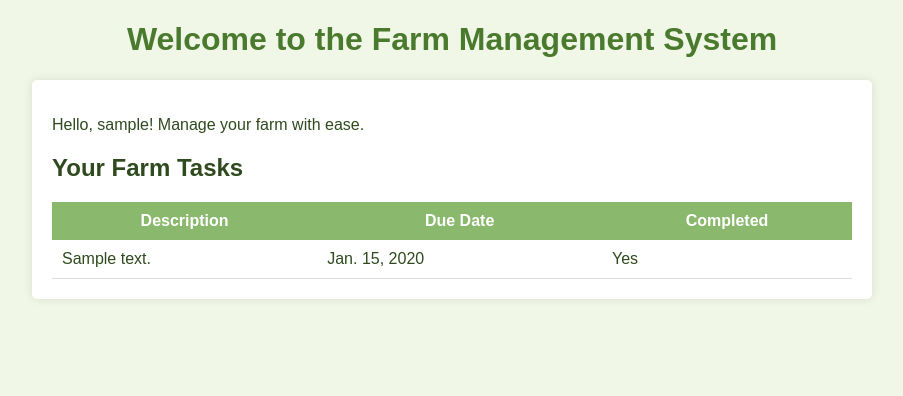
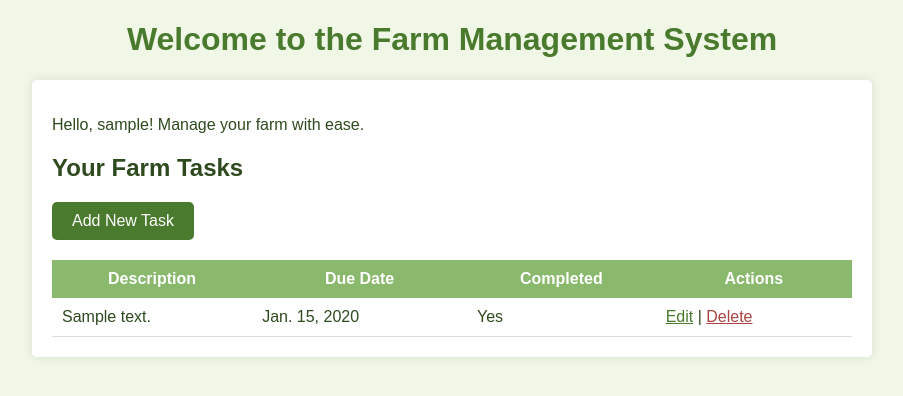
Before and after one commit to namirayounus/FMSP, a Django app: page / in a window 1280 px wide. Shown: the part 58-454 px from the top of the page, without its empty margins (188-1091 px from the left). Run offline with Django 5.2, Linux system fonts and the light colour scheme; a user stored in the database is signed in; tables that the repository leaves empty hold one stand-in row (values such as "Sample post").

Commit message:
Step 4: Add CRUD functionality for tasks

```diff
--- a/farm/templates/farm/home.html
+++ b/farm/templates/farm/home.html
@@ -4,25 +4,29 @@
     {% if user.is_authenticated %}
         <p>Hello, {{ user.username }}! Manage your farm with ease.</p>
         <h2>Your Farm Tasks</h2>
+        <a href="{% url 'task_create' %}" style="display: inline-block; background-color: #4a7a2e; color: white; padding: 10px 20px; border-radius: 5px; text-decoration: none; margin-bottom: 20px;">Add New Task</a>
         {% if tasks %}
             <table style="width: 100%; border-collapse: collapse;">
                 <tr style="background-color: #8ab86d; color: white;">
                     <th style="padding: 10px;">Description</th>
                     <th style="padding: 10px;">Due Date</th>
                     <th style="padding: 10px;">Completed</th>
+                    <th style="padding: 10px;">Actions</th>
                 </tr>
                 {% for task in tasks %}
                     <tr style="border-bottom: 1px solid #ddd;">
                         <td style="padding: 10px;">{{ task.description }}</td>
                         <td style="padding: 10px;">{{ task.due_date }}</td>
+                        <td style="padding: 10px;">{% if task.completed %}Yes{% else %}No{% endif %}</td>
                         <td style="padding: 10px;">
-                            {% if task.completed %}Yes{% else %}No{% endif %}
+                            <a href="{% url 'task_update' task.id %}" style="color: #4a7a2e;">Edit</a> |
+                            <a href="{% url 'task_delete' task.id %}" style="color: #a94442;">Delete</a>
                         </td>
                     </tr>
                 {% endfor %}
             </table>
         {% else %}
-            <p>No tasks yet. Add some in the admin panel!</p>
+            <p>No tasks yet. Start by adding one!</p>
         {% endif %}
     {% else %}
         <p>Please log in or register to manage your farm.</p>
--- a/farm/urls.py
+++ b/farm/urls.py
@@ -6,4 +6,7 @@ urlpatterns = [
     path('', views.home, name='home'),
     path('register/', views.register, name='register'),
     path('logout/', views.logout_user, name='logout'),
+    path('task/new/', views.task_create, name='task_create'),
+    path('task/<int:task_id>/update/', views.task_update, name='task_update'),
+    path('task/<int:task_id>/delete/', views.task_delete, name='task_delete'),
 ]
--- a/farm/views.py
+++ b/farm/views.py
@@ -1,7 +1,9 @@
 from django.shortcuts import render, redirect
 from django.contrib.auth.forms import UserCreationForm
 from django.contrib.auth import login, logout
+from django.contrib.auth.decorators import login_required
 from .models import Task
+from .forms import TaskForm
 
 def home(request):
     if request.user.is_authenticated:
@@ -24,3 +26,36 @@ def register(request):
 def logout_user(request):
     logout(request)
     return redirect('farm:home')
+
+@login_required
+def task_create(request):
+    if request.method == 'POST':
+        form = TaskForm(request.POST)
+        if form.is_valid():
+            task = form.save(commit=False)
+            task.user = request.user
+            task.save()
+            return redirect('home')
+    else:
+        form = TaskForm()
+    return render(request, 'farm/task_form.html', {'form': form, 'action': 'Create'})
+
+@login_required
+def task_update(request, task_id):
+    task = Task.objects.get(id=task_id, user=request.user)
+    if request.method == 'POST':
+        form = TaskForm(request.POST, instance=task)
+        if form.is_valid():
+            form.save()
+            return redirect('home')
+    else:
+        form = TaskForm(instance=task)
+    return render(request, 'farm/task_form.html', {'form': form, 'action': 'Update'})
+
+@login_required
+def task_delete(request, task_id):
+    task = Task.objects.get(id=task_id, user=request.user)
+    if request.method == 'POST':
+        task.delete()
+        return redirect('home')
+    return render(request, 'farm/task_confirm_delete.html', {'task': task})
```
Also changed, not shown: farm/forms.py (added, +10 -0 lines), farm/templates/farm/task_confirm_delete.html (added, +11 -0 lines), farm/templates/farm/task_form.html (added, +10 -0 lines).
